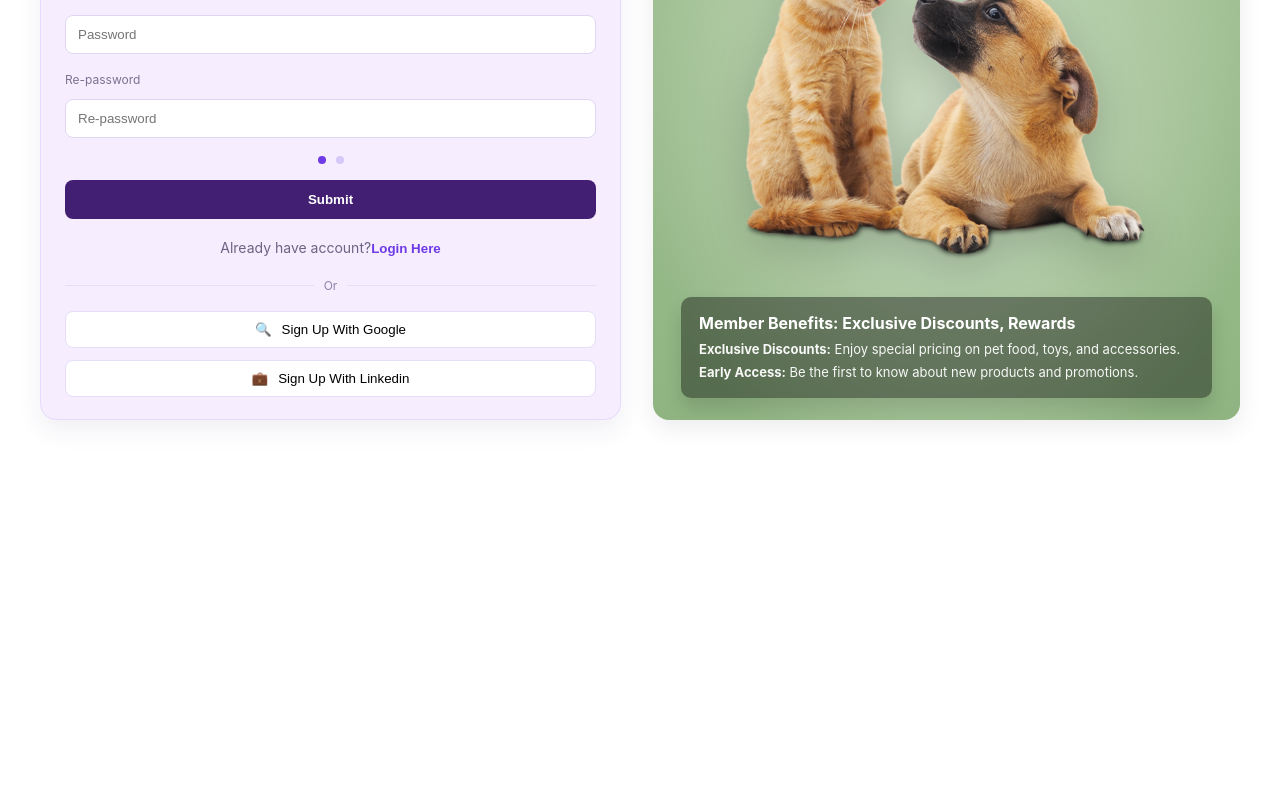
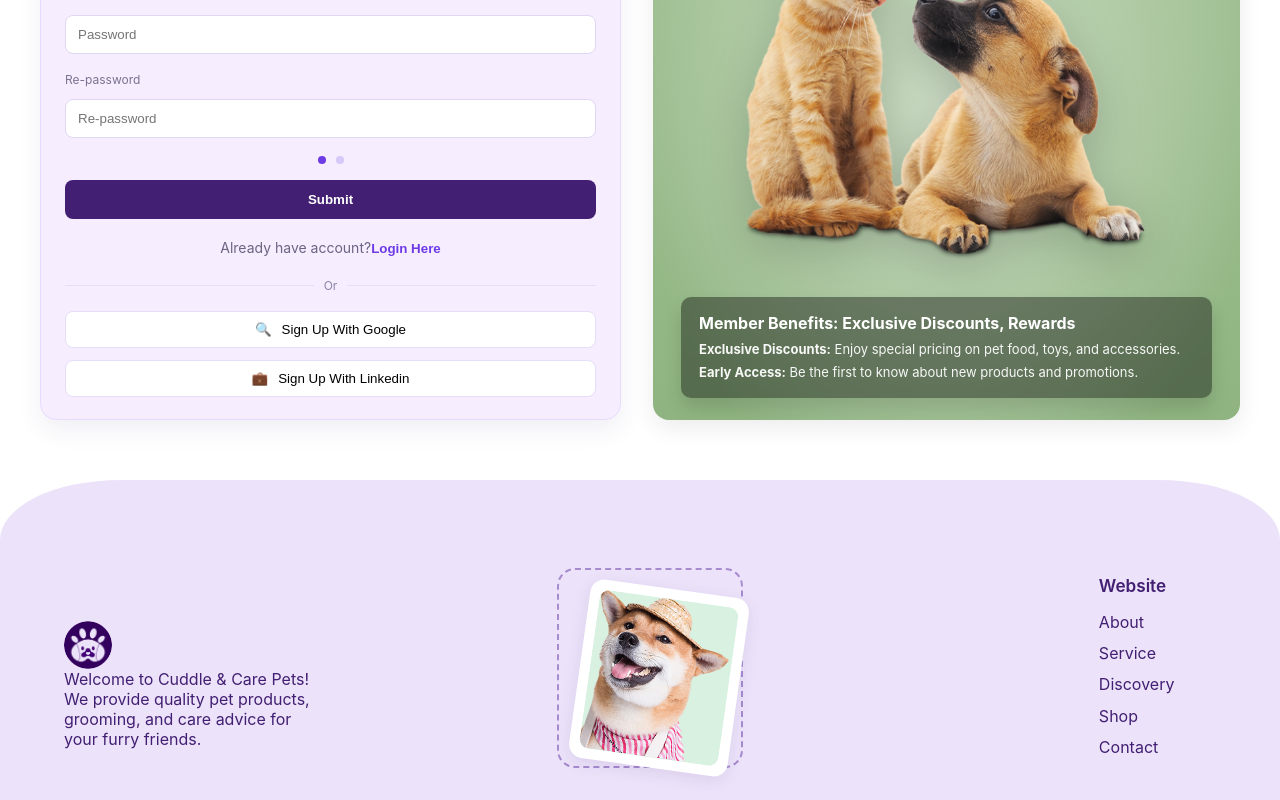
Before and after one commit to Humayra08/PawPicks, a React (Create React App) app: page /register in a window 1280 px wide. Shown: the part 383-1183 px from the top of the page. Before the commit the page ends 863 px from the top, so only its background shows below. Built offline with nearby package versions, Linux system fonts and the light colour scheme.

Commit message:
added animation with complete registration

```diff
--- a/src/Components/Registration.jsx
+++ b/src/Components/Registration.jsx
@@ -2,8 +2,9 @@ import React, { useEffect, useState } from "react";
 import { useNavigate } from "react-router-dom";
 import FooterLogoImg from "../Assets/logo.png";
 import OrangeCat from "../Assets/OrangeCat.png";
+import Last from "../Assets/Last.png";
 
-/** Top 5 Asian country codes (incl. Bangladesh) */
+/** Top 5 Asian country codes (incl. Bangladesh) — keep whatever list you prefer */
 const COUNTRY_CODES = [
   { code: "IN", name: "India",       dial: "+91" },
   { code: "CN", name: "China",       dial: "+86" },
@@ -13,11 +14,14 @@ const COUNTRY_CODES = [
 ];
 
 export default function Registration() {
-  const [activeNavLink, setActiveNavLink] = useState("");
+  const [activeNavLink, setActiveNavLink] = useState(""); // main nav not preselected
   const [headerVisible, setHeaderVisible] = useState(true);
   const [lastScrollY, setLastScrollY] = useState(0);
+
+  // slide-in state for the form card (left -> right)
+  const [formIn, setFormIn] = useState(false);
+
   const navigate = useNavigate();
-
   const navItems = ["About", "Service", "Discovery", "Shop", "Contact"];
 
   useEffect(() => {
@@ -29,6 +33,12 @@ export default function Registration() {
     window.addEventListener("scroll", handleScroll, { passive: true });
     return () => window.removeEventListener("scroll", handleScroll);
   }, [lastScrollY]);
+
+  // trigger the slide-in animation on mount
+  useEffect(() => {
+    const id = requestAnimationFrame(() => setFormIn(true));
+    return () => cancelAnimationFrame(id);
+  }, []);
 
   const handleNavClick = (linkName, e) => {
     e.preventDefault();
@@ -46,7 +56,7 @@ export default function Registration() {
     repassword: "",
   });
 
-  // default you used before was +84; set what you prefer
+  // default to Bangladesh (change to your preference)
   const [dialCode, setDialCode] = useState("+880");
 
   const onChange = (e) => {
@@ -56,7 +66,7 @@ export default function Registration() {
 
   return (
     <div className="registration-page">
-      {/* NAVBAR */}
+      {/* NAVBAR (same look as homepage/login) */}
       <header className={`header ${headerVisible ? "visible" : "hidden"}`}>
         <div className="nav-container">
           <div className="logo" style={{ display: "flex", alignItems: "center", gap: "12px" }}>
@@ -91,6 +101,7 @@ export default function Registration() {
               </svg>
             </button>
 
+            {/* Register is active on this page */}
             <button type="button" className="auth-link active" onClick={goToRegister}>
               Register /
             </button>
@@ -104,8 +115,8 @@ export default function Registration() {
       {/* BODY: centered two-column layout */}
       <main className="register-root">
         <div className="register-container">
-          {/* LEFT: Registration form */}
-          <section className="register-form-card">
+          {/* LEFT: Registration form (slides in from left to right) */}
+          <section className={`register-form-card ${formIn ? "slide-in-right" : ""}`}>
             <div className="register-head">
               <div className="register-title">REGISTER</div>
               <span className="register-paw">🐾</span>
@@ -123,7 +134,7 @@ export default function Registration() {
                 onChange={onChange}
               />
 
-              {/* Phone with dial-code select (5 options) */}
+              {/* Phone with dial-code select */}
               <label className="register-label">Phone number</label>
               <div className="register-input input-with-prefix select-dial">
                 <select
@@ -228,6 +239,43 @@ export default function Registration() {
           </aside>
         </div>
       </main>
+
+      {/* FOOTER (exact same structure as homepage/login) */}
+      <footer className="contact-footer">
+        <div className="contact-footer-left">
+          <div className="footer-logo">
+            <img src={FooterLogoImg} alt="Footer Logo" className="footer-logo-img" />
+          </div>
+          <div className="footer-desc">
+            Welcome to Cuddle & Care Pets! We provide quality pet products,
+            grooming, and care advice for your furry friends.
+          </div>
+        </div>
+
+        <div className="contact-footer-center">
+          <div className="footer-polaroid">
+            <div className="footer-polaroid-frame">
+              <img src={Last} alt="Dog" className="footer-dog-img" />
+            </div>
+            <div className="footer-polaroid-dash"></div>
+          </div>
+        </div>
+
+        <div className="contact-footer-right">
+          <div className="footer-cols">
+            <div className="footer-col">
+              <div className="footer-col-title">Website</div>
+              <ul>
+                <li>About</li>
+                <li>Service</li>
+                <li>Discovery</li>
+                <li>Shop</li>
+                <li>Contact</li>
+              </ul>
+            </div>
+          </div>
+        </div>
+      </footer>
     </div>
   );
 }
```
Also changed, not shown: src/index.css (+240 -82 lines).
